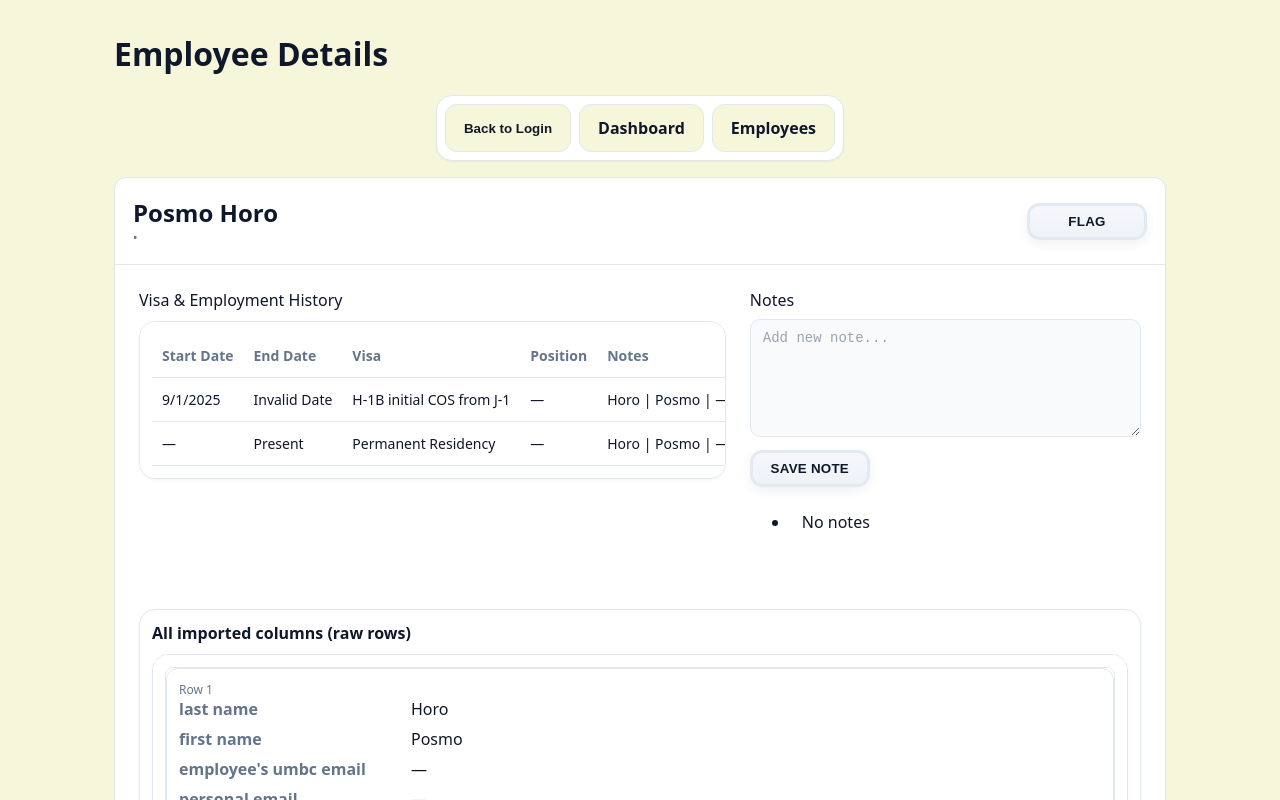
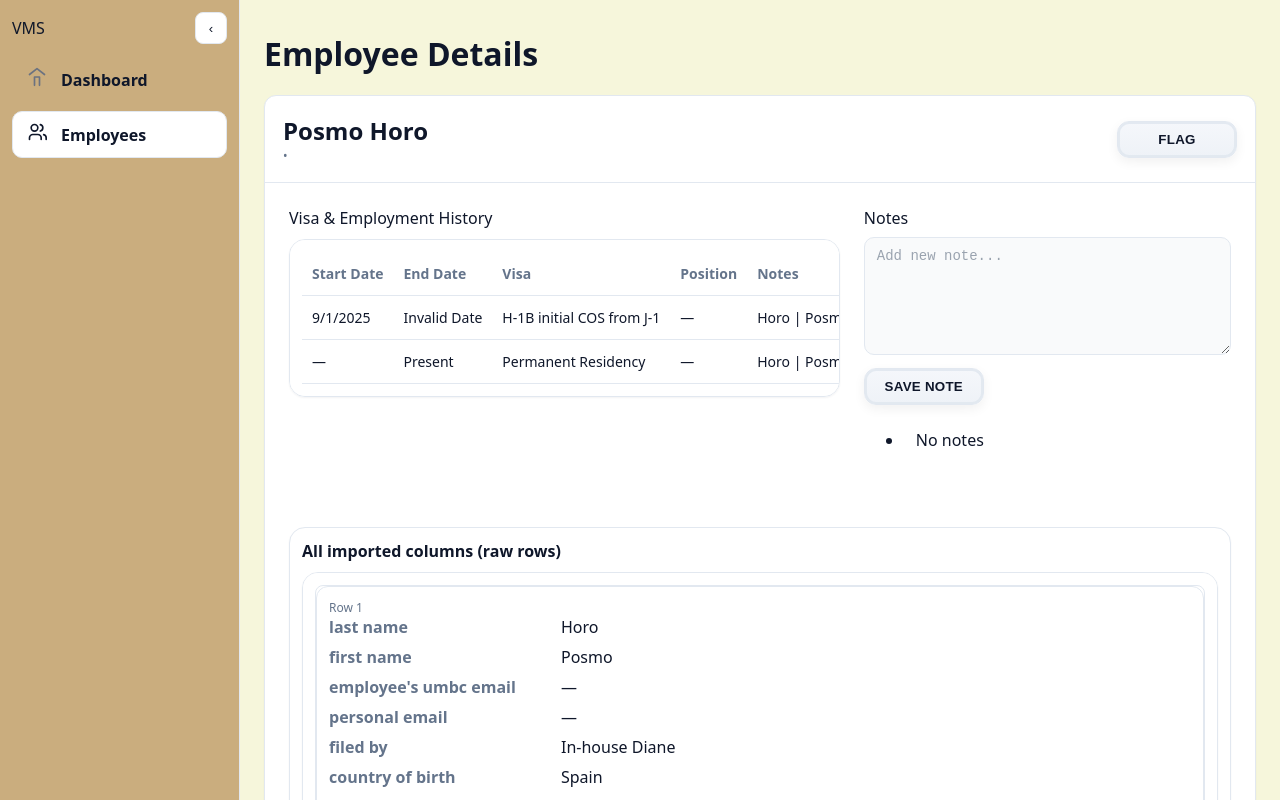
Before and after one commit to HarshB231/447Project, a Next.js app: page /employees/1 in a window 1280 px wide. Shown: the top 800 px of the page. Built offline with nearby package versions, Linux system fonts and the light colour scheme.

Commit message:
worked and finished the sidebar

```diff
--- a/app/dashboard/page.tsx
+++ b/app/dashboard/page.tsx
@@ -59,14 +59,6 @@ export default function DashboardPage() {
   return (
     <div className="container">
       <h1 className="h1">Dashboard</h1>
-
-      <div className="segmented-wrap">
-        <div className="segmented">
-          <button className="segmented-item" onClick={handleLogout}>Back to Login</button>
-          <a className="segmented-item active" href="/dashboard">Dashboard</a>
-          <a className="segmented-item" href="/employees">Employees</a>
-        </div>
-      </div>
 
       {/* KPIs and table */}
       <div className="kpis">
--- a/app/employees/[id]/page.tsx
+++ b/app/employees/[id]/page.tsx
@@ -67,14 +67,7 @@ export default function EmployeeDetail() {
     <div className="container">
       <h1 className="h1">Employee Details</h1>
 
-      {/* Segmented navigation */}
-      <div className="segmented-wrap">
-        <div className="segmented">
-          <button className="segmented-item" onClick={handleLogout}>Back to Login</button>
-          <a className="segmented-item" href="/dashboard">Dashboard</a>
-          <a className="segmented-item" href="/employees">Employees</a>
-        </div>
-      </div>
+
 
       <div style={{ display: 'flex', justifyContent: 'center', marginTop: 12 }}>
         <div className="card employee-detail-card" style={{ borderRadius: 12, maxWidth: '95vw', width: '100%' }}>
--- a/app/employees/page.tsx
+++ b/app/employees/page.tsx
@@ -89,14 +89,6 @@ export default function Page() {
   return (
     <div className="container">
       <h1 className="h1">Employees & Scholars</h1>
-      {/* Segmented navigation */}
-      <div className="segmented-wrap">
-        <div className="segmented">
-          <button className="segmented-item" onClick={handleLogout}>Back to Login</button>
-          <a className="segmented-item" href="/dashboard">Dashboard</a>
-          <a className="segmented-item active" href="/employees">Employees</a>
-        </div>
-      </div>
 
       {/* Search row: make Search a soft, popping button */}
       <div style={{ display: "flex", gap: 12, marginBottom: 12 }}>
--- a/app/layout.tsx
+++ b/app/layout.tsx
@@ -1,15 +1,78 @@
+"use client";
 import './globals.css';
 import './styles.css';
-
-export const metadata = { title: "VMS Demo" };
+import Link from 'next/link';
+import { usePathname, useRouter } from 'next/navigation';
+import { useEffect, useState } from 'react';
+import { supabase } from '../lib/supabaseClient';
 
 export default function RootLayout({ children }: { children: React.ReactNode }) {
+  const pathname = usePathname();
+  const router = useRouter();
+  const [collapsed, setCollapsed] = useState(false);
+  const showSidebar = pathname !== '/';
+
+  useEffect(() => {
+    const v = localStorage.getItem('sidebar_collapsed');
+    setCollapsed(v === '1');
+  }, []);
+
+  function toggleSidebar() {
+    const nv = !collapsed;
+    setCollapsed(nv);
+    localStorage.setItem('sidebar_collapsed', nv ? '1' : '0');
+  }
+
+  async function handleLogout() {
+    await supabase.auth.signOut();
+    router.replace('/');
+  }
+
+  const IconHome = () => (
+    <svg width="20" height="20" viewBox="0 0 24 24" fill="none" stroke="currentColor" strokeWidth="2" strokeLinecap="round" strokeLinejoin="round"><path d="M3 9l9-7 9 7"/><path d="M9 22V12h6v10"/></svg>
+  );
+  const IconUsers = () => (
+    <svg width="20" height="20" viewBox="0 0 24 24" fill="none" stroke="currentColor" strokeWidth="2" strokeLinecap="round" strokeLinejoin="round"><path d="M17 21v-2a4 4 0 0 0-4-4H7a4 4 0 0 0-4 4v2"/><circle cx="9" cy="7" r="4"/><path d="M23 21v-2a4 4 0 0 0-3-3.87"/><path d="M16 3.13a4 4 0 0 1 0 7.75"/></svg>
+  );
+  const IconLogout = () => (
+    <svg width="20" height="20" viewBox="0 0 24 24" fill="none" stroke="currentColor" strokeWidth="2" strokeLinecap="round" strokeLinejoin="round"><path d="M9 21H5a2 2 0 0 1-2-2V5a2 2 0 0 1 2-2h4"/><path d="M16 17l5-5-5-5"/><path d="M21 12H9"/></svg>
+  );
+
+  const nav = [
+    { href: '/dashboard', label: 'Dashboard', icon: <IconHome /> },
+    { href: '/employees', label: 'Employees', icon: <IconUsers /> },
+  ];
+
   return (
     <html lang="en">
       <body>
-        <main style={{ backgroundColor: 'var(--bg)', minHeight: '100vh' }}>
-          {children}
-        </main>
+        {showSidebar ? (
+          <div className={`layout ${collapsed ? 'layout-collapsed' : ''}`}>
+            <aside className="sidebar">
+              <div className="sidebar-top">
+                <div className="brand">VMS</div>
+                <button className="sidebar-toggle" onClick={toggleSidebar}>{collapsed ? '›' : '‹'}</button>
+              </div>
+              <nav className="sidebar-nav">
+                {nav.map((n) => (
+                  <Link key={n.href} href={n.href} className={`sidebar-item ${pathname.startsWith(n.href) ? 'active' : ''}`}>
+                    <span className="icon">{n.icon}</span>
+                    <span className="text">{n.label}</span>
+                  </Link>
+                ))}
+              </nav>
+              <div className="sidebar-bottom">
+                <button className="sidebar-item" onClick={handleLogout}>
+                  <span className="icon"><IconLogout /></span>
+                  <span className="text">Back to Login</span>
+                </button>
+              </div>
+            </aside>
+            <main className="main">{children}</main>
+          </div>
+        ) : (
+          <main className="main">{children}</main>
+        )}
       </body>
     </html>
   );
--- a/app/styles.css
+++ b/app/styles.css
@@ -351,3 +351,20 @@ body {
   box-shadow: 0 10px 22px rgba(167, 212, 137, 0.45),
               inset 0 0 0 2px rgba(255, 255, 255, 0.45);
 }
+
+.layout { display: flex; min-height: 100vh; background: var(--bg); }
+.sidebar { width: 240px; background: var(--brown); color: var(--ink); padding: 12px; border-right: 1px solid var(--line); display: flex; flex-direction: column; }
+.layout-collapsed .sidebar { width: 64px; }
+.sidebar-top { display: flex; align-items: center; justify-content: space-between; }
+.sidebar-toggle { width: 32px; height: 32px; border: 1px solid var(--line); background: #fff; color: var(--ink); border-radius: 8px; cursor: pointer; }
+.sidebar-nav { margin-top: 12px; display: flex; flex-direction: column; gap: 8px; flex: 1; }
+.sidebar-bottom { margin-top: auto; padding-top: 8px; }
+.sidebar-item { display: flex; align-items: center; gap: 12px; padding: 10px 12px; border-radius: 10px; border: 1px solid transparent; background: transparent; color: var(--ink); text-decoration: none; font-weight: 600; }
+.sidebar-item:hover { background: rgba(255,255,255,0.35); }
+.sidebar-item.active { background: #fff; border-color: var(--line); }
+.sidebar-item .icon { width: 24px; text-align: center; color: #6b7280; }
+.sidebar-item.active .icon { color: var(--ink); }
+.layout-collapsed .sidebar-item .text { display: none; }
+.layout-collapsed .brand { display: none; }
+.sidebar button.sidebar-item { border: none; }
+.main { flex: 1; }
```
